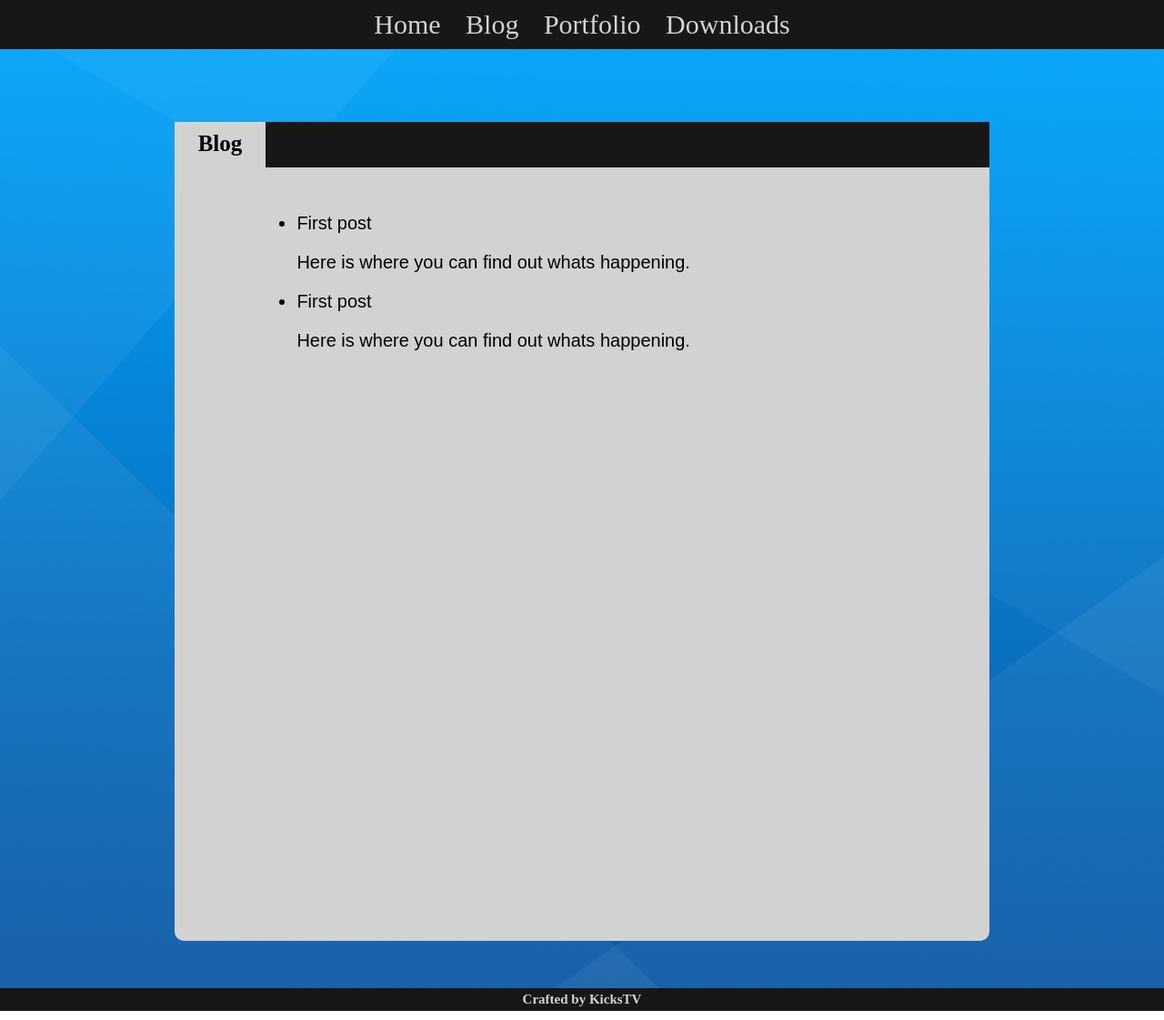
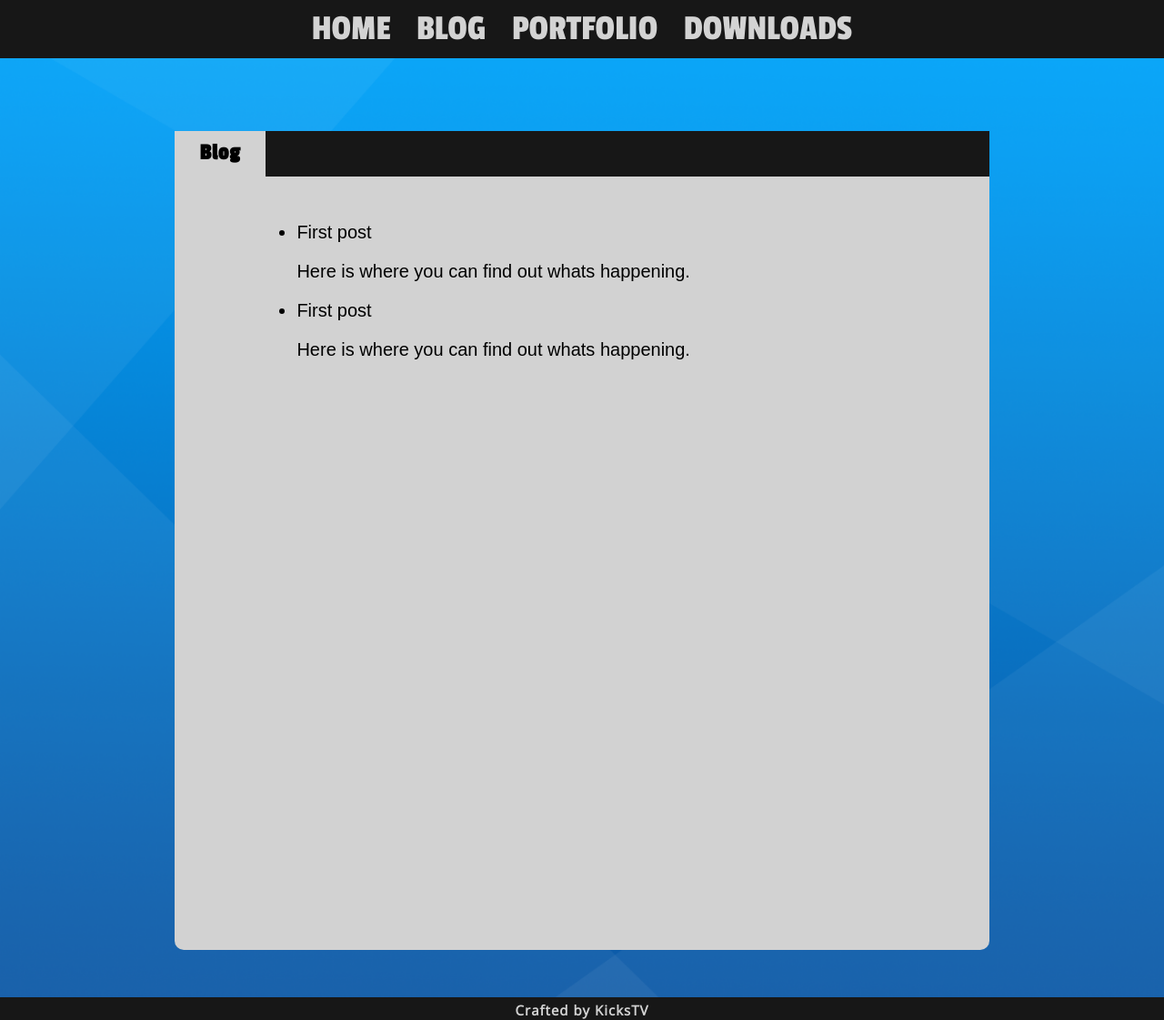
Before and after one commit to KicksTV/old-kickstv.github.io, a Jekyll site: the page built from blog.html, in a window 1280 px wide. Shown: the whole page at 91% size. Built offline with Jekyll 4.4.1, drawn with Linux system fonts in a browser that asks for light colours; nearby versions of some CDN libraries.

Commit message:
Changed font

```diff
--- a/css/main.css
+++ b/css/main.css
@@ -1,3 +1,17 @@
+@font-face {
+  font-family: 'Passion One';
+  font-style: normal;
+  font-weight: 400;
+  src: local('Passion One'), local('PassionOne-Regular'), url(http://fonts.gstatic.com/s/passionone/v6/fY6k21F1QT2c_Oc3HRNDwiYE0-AqJ3nfInTTiDXDjU4.woff2) format('woff2');
+  unicode-range: U+0100-024F, U+1E00-1EFF, U+20A0-20AB, U+20AD-20CF, U+2C60-2C7F, U+A720-A7FF;
+}
+@font-face {
+  font-family: 'Open Sans';
+  font-style: normal;
+  font-weight: 400;
+  src: local('Open Sans'), local('OpenSans'), url(http://fonts.gstatic.com/s/opensans/v13/K88pR3goAWT7BTt32Z01mxJtnKITppOI_IvcXXDNrsc.woff2) format('woff2');
+  unicode-range: U+0460-052F, U+20B4, U+2DE0-2DFF, U+A640-A69F;
+}
 body {
 	padding: 0;
 	margin: 0;
@@ -37,9 +51,10 @@ header {
 	padding: 0;
 	text-align: center;
 	margin: 0;
-	font-family: archive;
+	font-family: Passion One, sans-serif;
 	color: 171717;
 	font-size: 25px;
+	letter-spacing: 1px;
 }
 .centercontainer {
 	width: 70%;
@@ -116,9 +131,10 @@ header {
 	text-align: center;
 	color: lightgrey;
 	font-size: 15px;
-	font-family: archive;
+	font-family: Open Sans, sans-serif;
 	padding: 4px 0 0 0;
 	margin: 0;
+	letter-spacing: 1px;
 }
 a {
 	text-decoration: none;
@@ -130,14 +146,15 @@ nav>ul {
 	margin: 0px;
 	text-align: center;
 	background-color: #171717;
-	font-size: 30px;
+	font-size: 40px;
 	color: #dddddd;
-	font-family: archive;
+	font-family: Passion One, sans-serif;
 	-webkit-transition: max-height 0.4s;
 	-ms-transition: max-height 0.4s;
 	-moz-transition: max-height 0.4s;
 	-o-transition: max-height 0.4s;
 	transition: max-height 0.4s;
+	text-transform: uppercase;
 }
 .headercontainer>nav>ul>a>li {
 	display: inline-block;
```
